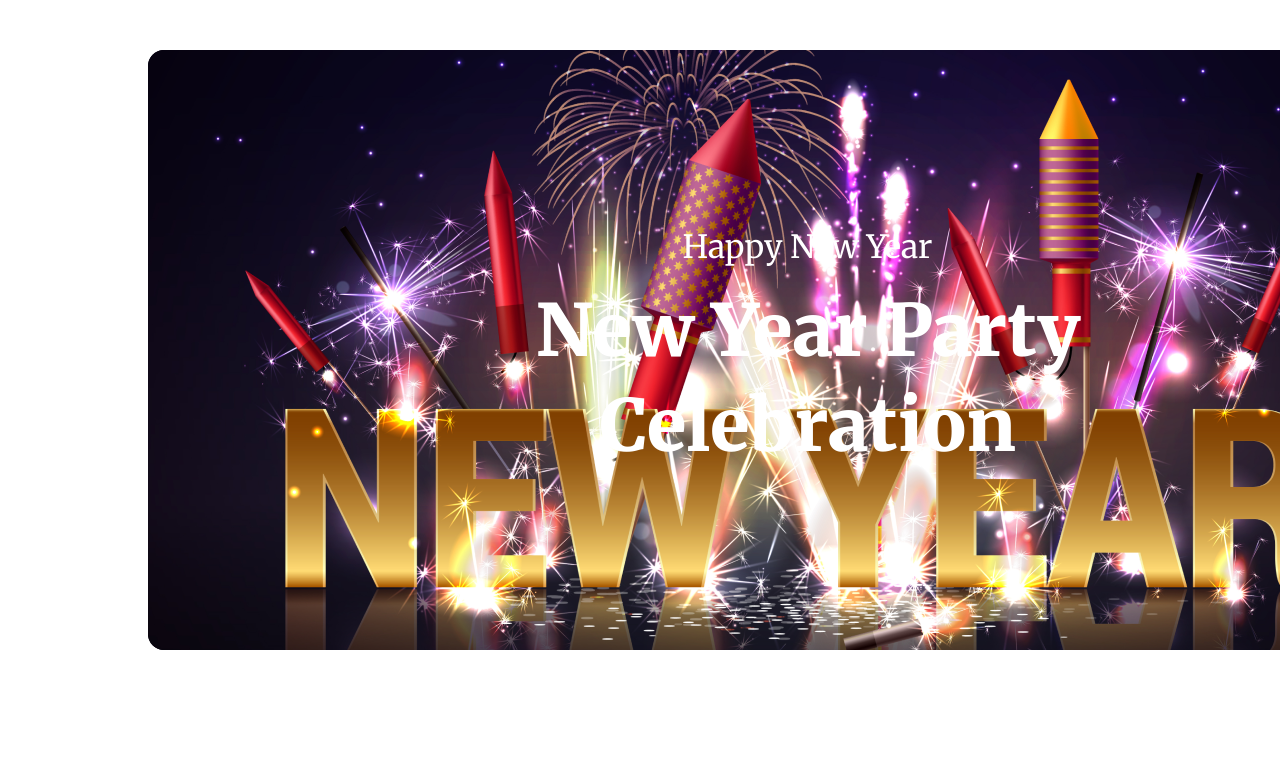
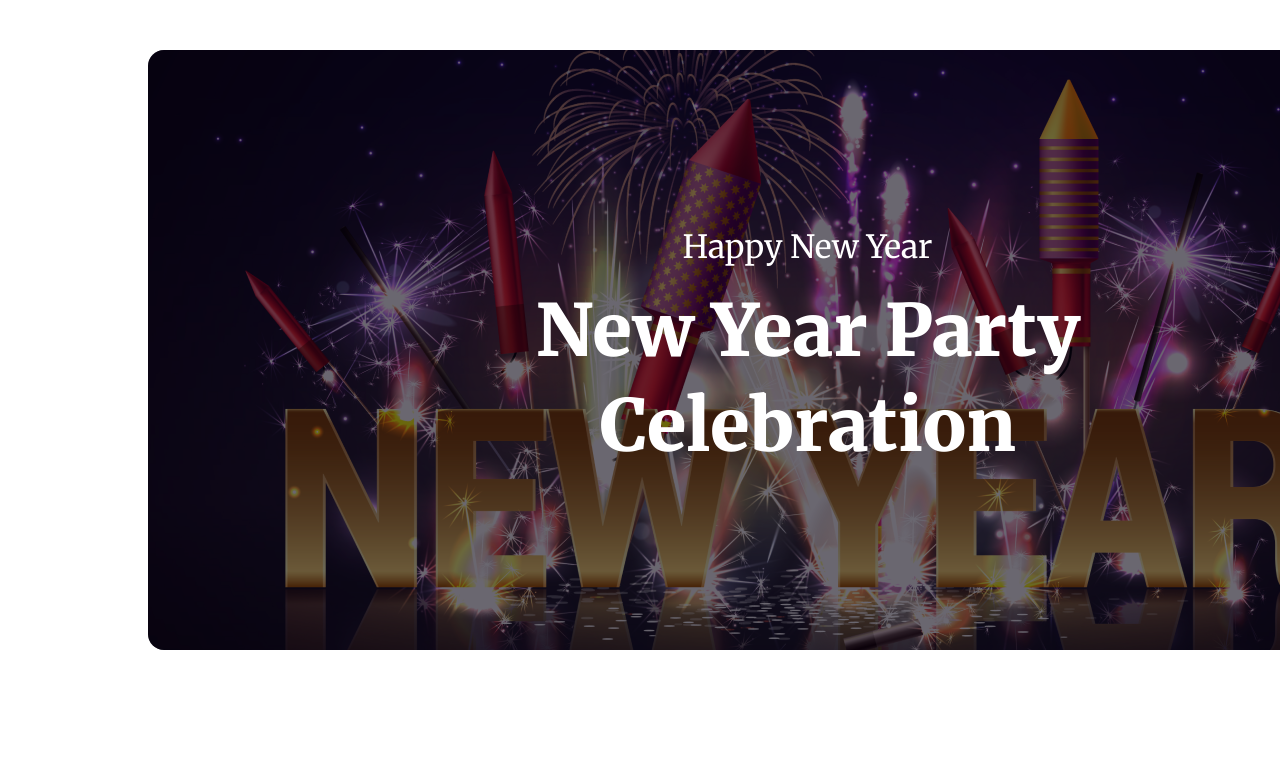
Before and after one commit to masud467/New-year-mission, a plain HTML site: page index.html in a window 1280 px wide. Shown: the top 767 px of the page. Drawn offline with Linux system fonts and the light colour scheme.

Commit message:
Added the file

```diff
--- a/styles/basic.css
+++ b/styles/basic.css
@@ -1,8 +1,8 @@
 body{
-    /* background-color: #FFF; */
-}
+    background-color: #FFF;
+ }
 
-.banner{
+ .banner{
     position: relative;
     text-align: center;
     margin: 50px 140px 120px;
@@ -10,9 +10,14 @@ body{
     height: 600px;
     border-radius: 16px;
     background: #070211;
-}
+ }
+ .banner-img{
+    opacity: .4;
+    /* background-color: #070211;
+    background: linear-gradient(180deg, #070211 0%, rgba(7, 2, 17, 0.00) 100%); */
+ }
 
-.banner-text{
+ .banner-text{
     font-family: 'Merriweather', serif;
     position: absolute;
     top: 177px;
@@ -23,7 +28,7 @@ body{
     text-align: center;
     font-size: 32px;
     font-weight: 400;
-}
+ }
 
 .banner-title{
     font-family: 'Merriweather', serif;
```
